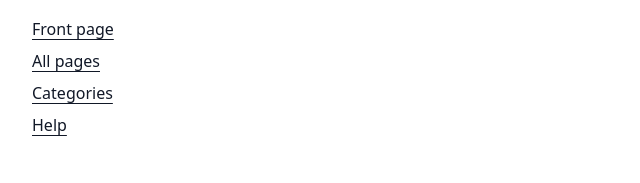
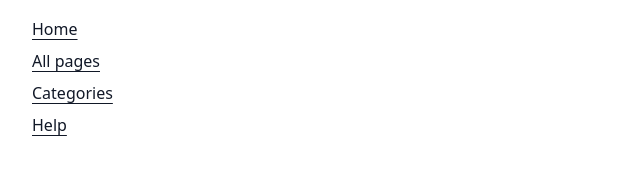
Before and after one commit to AlgoWiki/Website, a Gatsby site: page /Categories in a window 1280 px wide. Shown: the part 195-378 px from the top of the page, 112-752 px from the left. Built offline with nearby package versions, Linux system fonts and the light colour scheme; Gatsby itself is replaced by a stand-in of ours.

Commit message:
Rename Front page to Home

```diff
--- a/src/components/navigation.js
+++ b/src/components/navigation.js
@@ -18,7 +18,7 @@ const Entry = ({ to, children }) => (
 const Navigation = ({ page, menuOpen }) => (
   <nav className={menuOpen ? "block" : "hidden lg:block"}>
     <ul className="mt-3 lg:mt-4">
-      <Entry to="/">Front page</Entry>
+      <Entry to="/">Home</Entry>
       <Entry to="/All pages">All pages</Entry>
       <Entry to="/Categories">Categories</Entry>
       <Entry to="/Help">Help</Entry>
```
